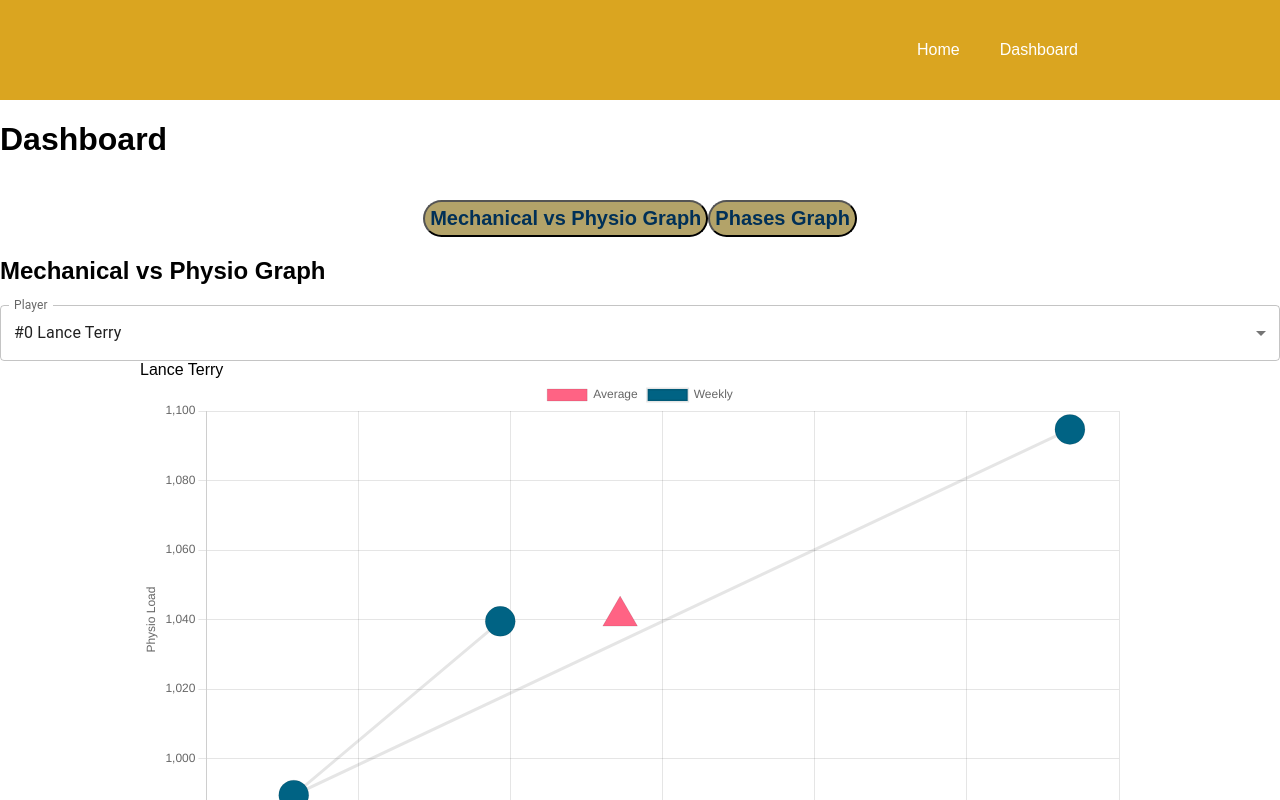
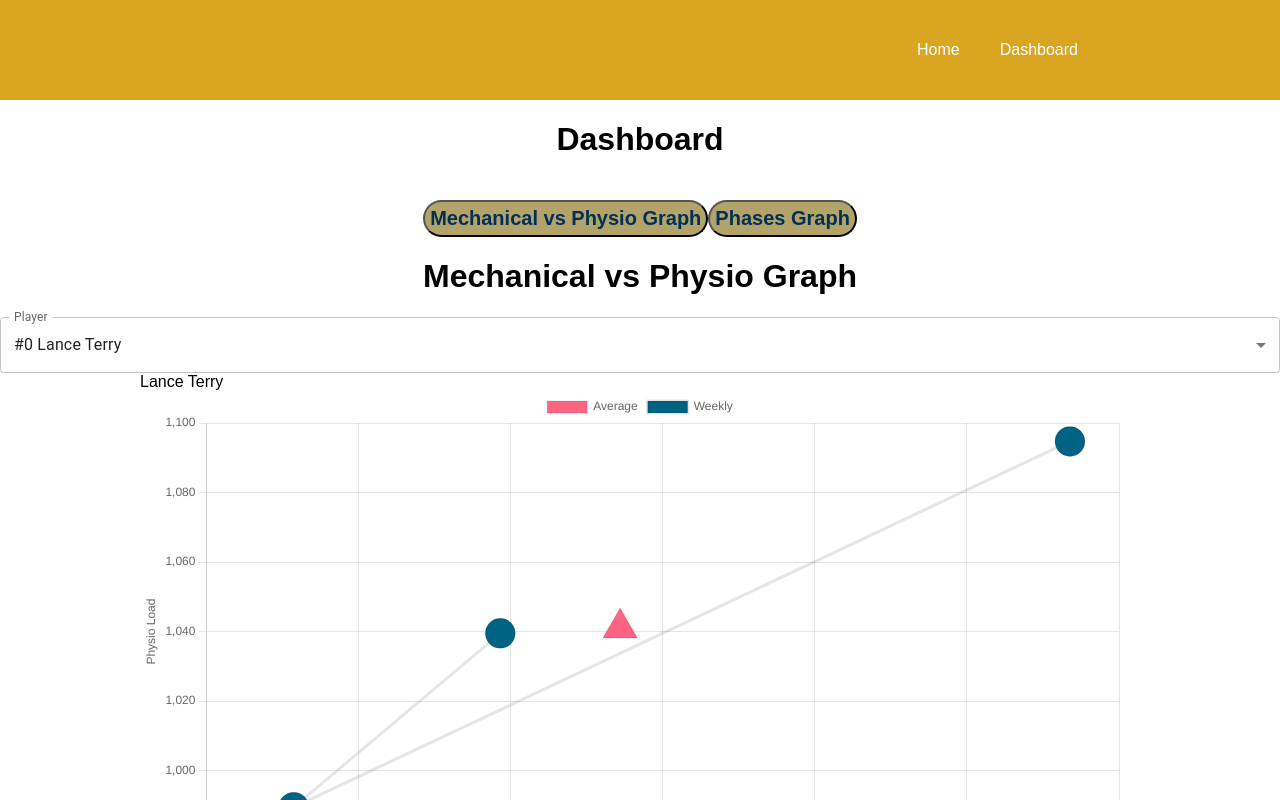
Before and after one commit to brysonbien/GT-SPIP-VIP, a React (Create React App) app: page /dashboard in a window 1280 px wide. Both pictures are taken after a click on the button "Mechanical vs Physio Graph". Shown: the top 800 px of the page. Built offline with nearby package versions, Linux system fonts and the light colour scheme.

Commit message:
centered titles

```diff
--- a/src/components/Dashboard/Dashboard.js
+++ b/src/components/Dashboard/Dashboard.js
@@ -30,10 +30,10 @@ export default function Dashboard() {
 			day: "average",
 		},
 	];
-
+	//brayden daniels is broken
 	return (
 		<>
-			<h1>Dashboard</h1>
+			<h1 className="viz">Dashboard</h1>
 			<div>
 				<div class="graphOptionDiv">
 					<button
@@ -49,7 +49,7 @@ export default function Dashboard() {
 				</div>
 				{mpGraph && (
 					<div>
-						<h2>Mechanical vs Physio Graph</h2>
+						<h1 className="viz">Mechanical vs Physio Graph</h1>
 						<div className="dropdown">
 							<Dropdown player={person} setPlayer={setPerson} />
 						</div>
--- a/src/components/Homepage/Homepage.js
+++ b/src/components/Homepage/Homepage.js
@@ -6,6 +6,7 @@ import "../Homepage/Homepage.css";
 
 export default function Homepage() {
     return (
+        //make the welcome text not right ce
         <div className="home" style={{ backgroundImage: `url(${gtmensbasketballbanner})` }}>
             <div className="headerContainer">
                 <h1>Sports Intelligence Platform</h1>
```
